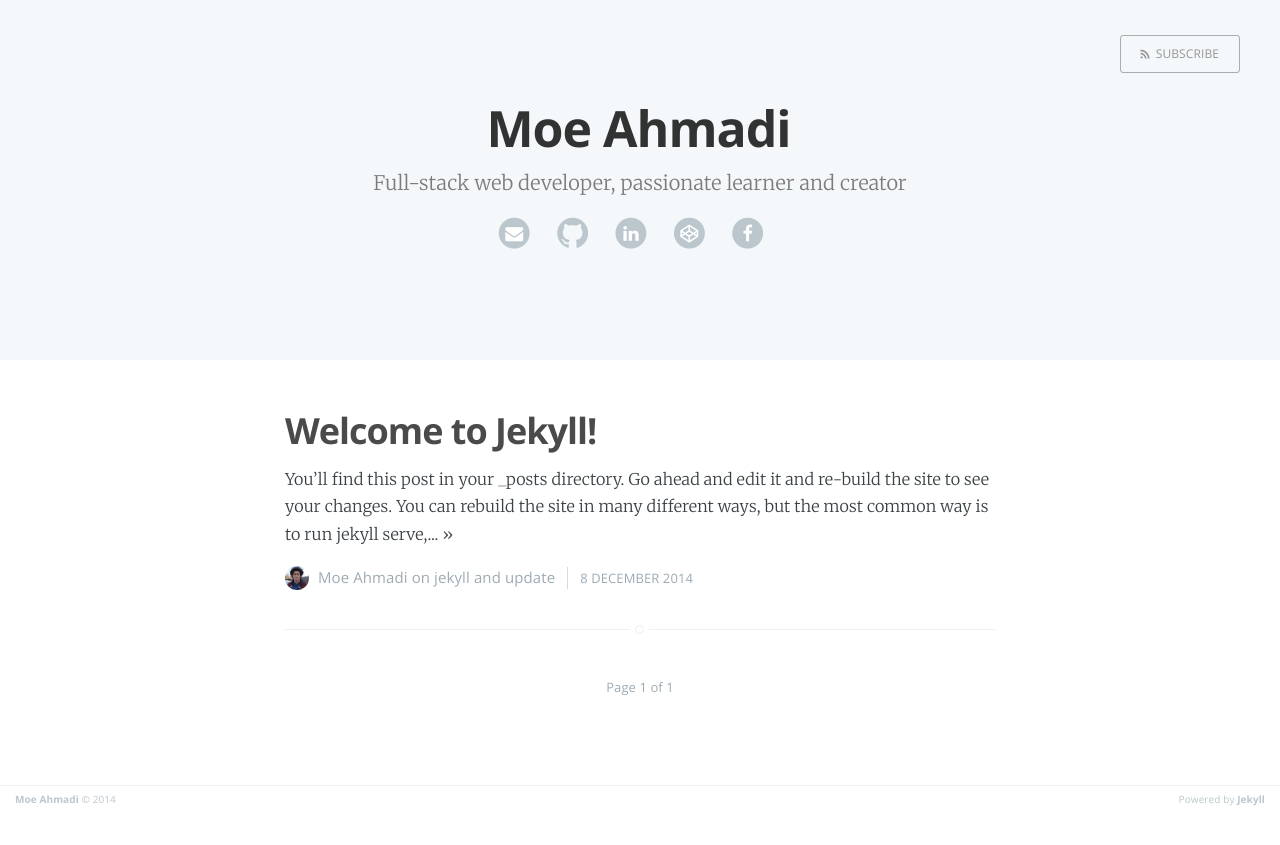
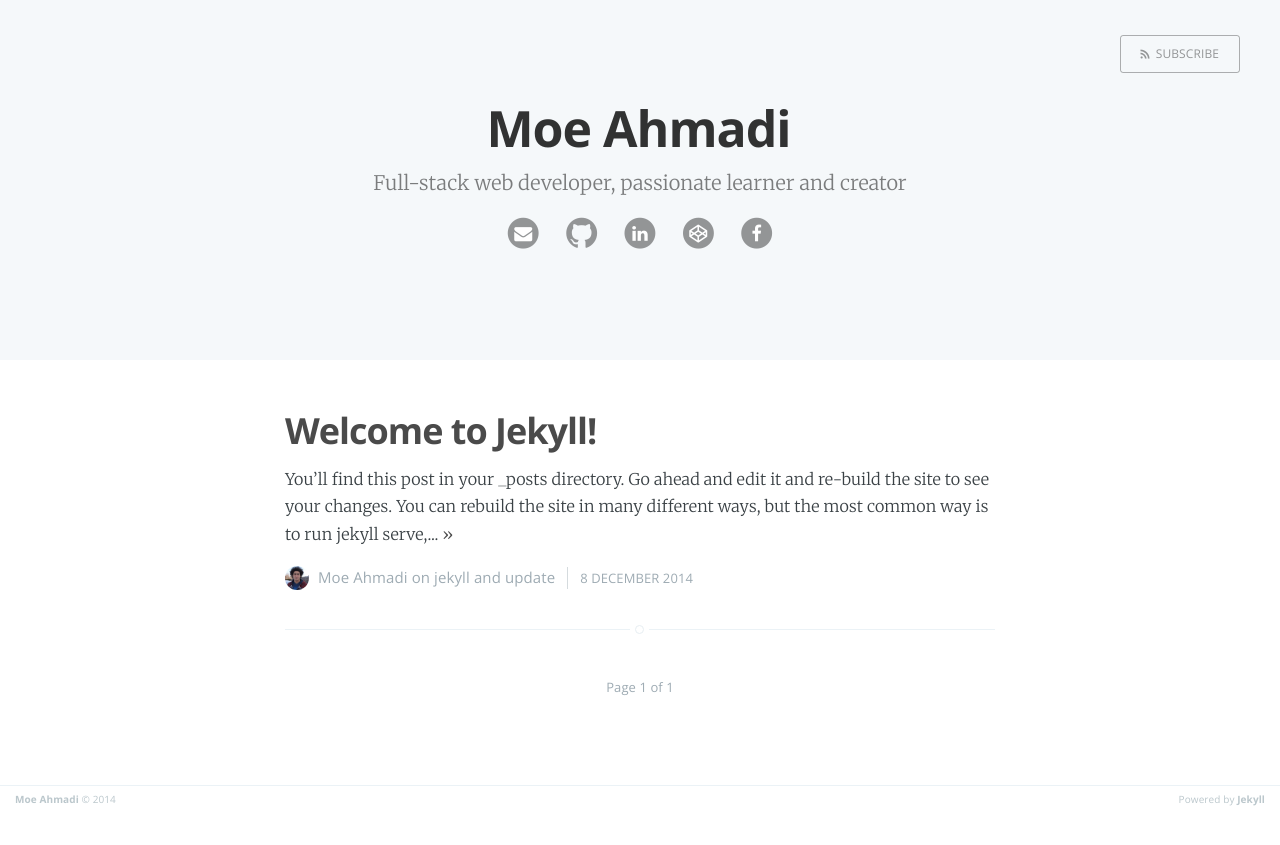
Before and after one commit to mhahmadi/website, a Jekyll site: the page built from index.html, in a window 1280 px wide. Shown: the top 845 px of the page. Built offline with Jekyll 4.4.1, drawn with Linux system fonts in a browser that asks for light colours; the list of posts is cut into pages by our own code.

Commit message:
Adjusted color and margin of social links
Signed-off-by: Mohamad Ahmadi <mohamadhasan.ahmadi@gmail.com>

```diff
--- a/assets/css/main.css
+++ b/assets/css/main.css
@@ -13,13 +13,17 @@ ul.social-links {
     margin: 0 1em 0 0;
 }
 
+.social-links li:last-child {
+    margin: 0;
+}
+
 .social-links a {
     text-decoration: none;
-	color: #BBC7CC;
+    color: rgba(0,0,0,0.4);
 }
 
 .social-links a:hover {
-    color: #50585D;
+    color: rgba(0,0,0,0.8);
     -webkit-animation: simple-bounce 2s;
     animation: simple-bounce 2s;
  }
```
Lines whose indentation alone changed are shown as unchanged.
